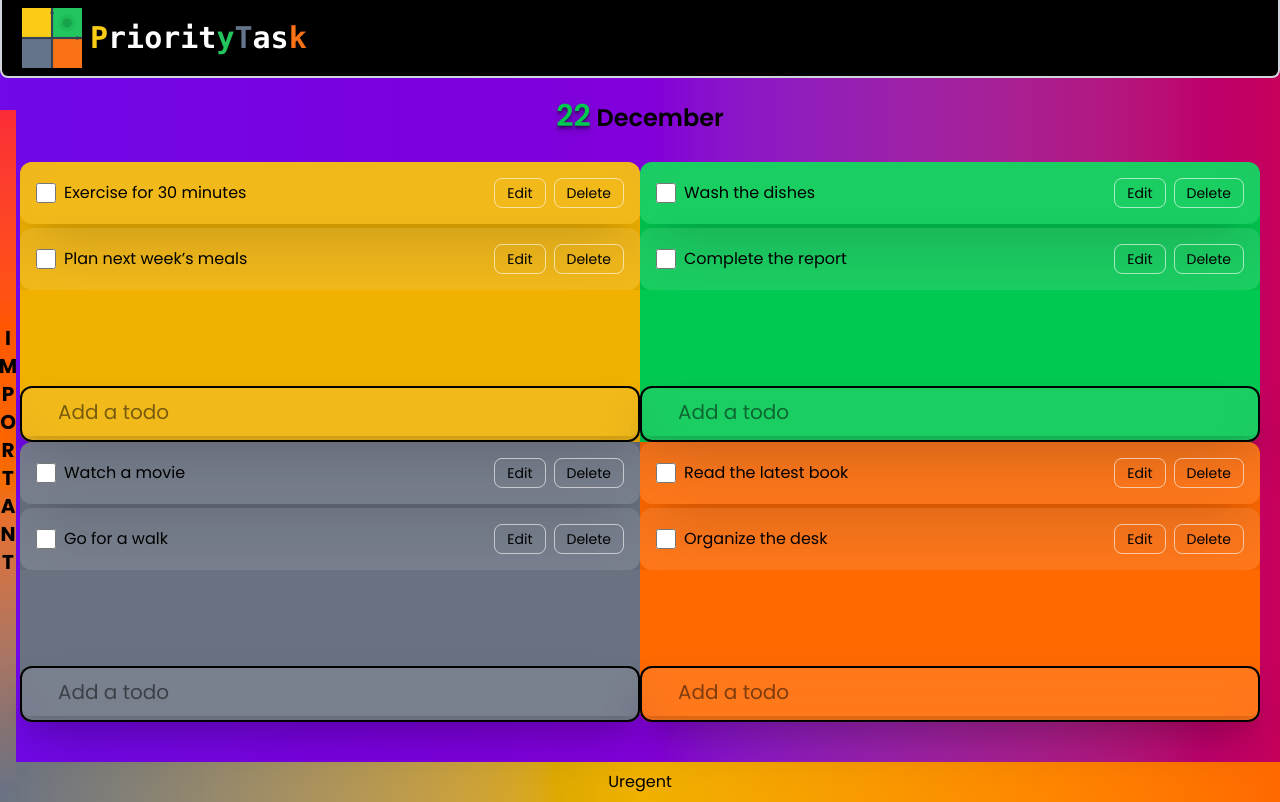
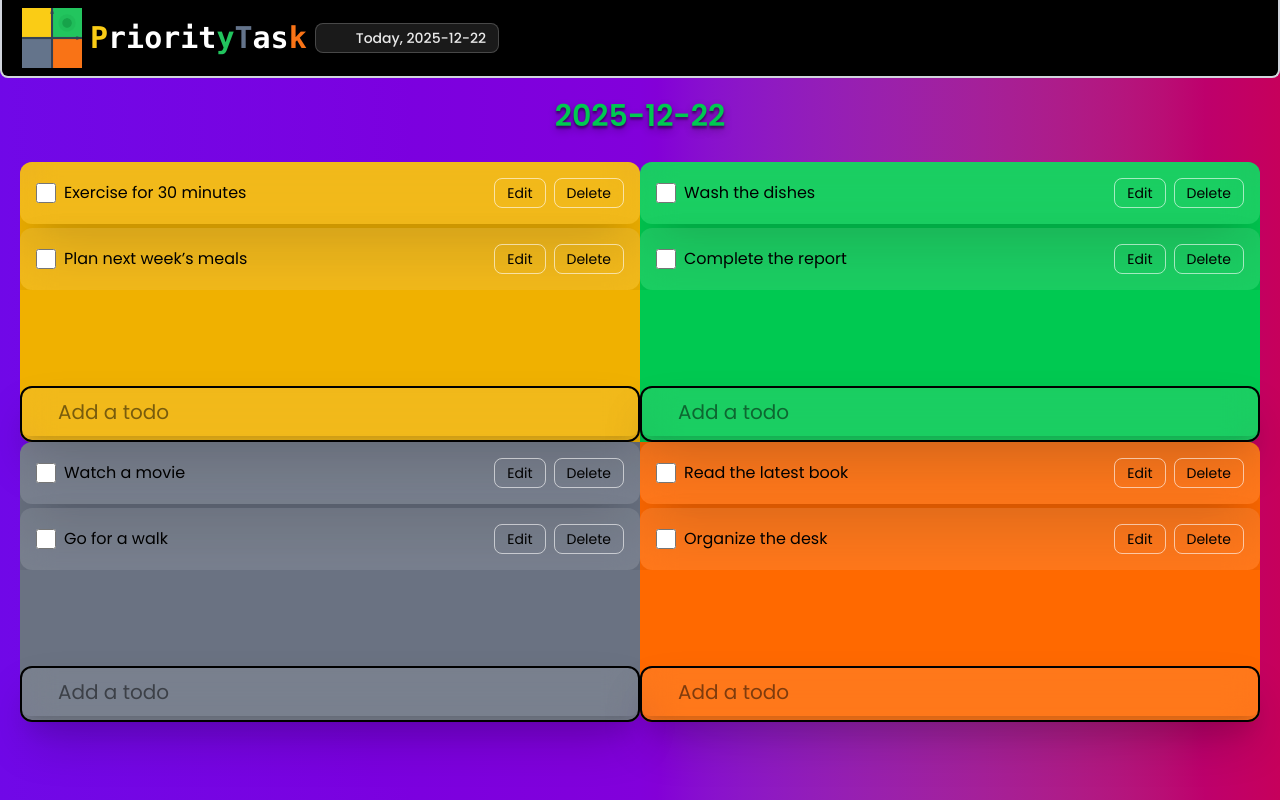
Before and after one commit to SachinyadavAug20/Onedev-PriorityTask, a Next.js app: page / in a window 1280 px wide. Built offline with nearby package versions, Linux system fonts and the light colour scheme.

Commit message:
Restructured the Todos data structure and Added basics of the date wise todo list

```diff
--- a/app/page.jsx
+++ b/app/page.jsx
@@ -5,8 +5,17 @@ import { useState } from 'react';
 import Todo_matrix from '@/components/Todo_matrix';
 
 export default function Home() {
+    const today = new Date();
+    const year = today.getFullYear();
+    const month = String(today.getMonth() + 1).padStart(2, '0');
+    const day = String(today.getDate()).padStart(2, '0');
+    const formattedDate = `${year}-${month}-${day}`;
+    // console.log(formattedDate); // Output: "2025-12-25"
+
     const [mode, setMode] = useState("dark")
     const [Todos, setTodos] = useState({
+        [formattedDate]: {
+
             Imp_Urg: [
                 { id: 1, title: "Wash the dishes", isDone: false },
                 { id: 2, title: "Complete the report", isDone: false }
@@ -23,18 +32,14 @@ export default function Home() {
                 { id: 7, title: "Watch a movie", isDone: false },
                 { id: 8, title: "Go for a walk", isDone: false }
             ]
+        }
     })
     return (
         <>
             <script src="https://cdn.lordicon.com/lordicon.js"></script>
             <div className={mode == "light" ? `w-full h-screen bg-linear-to-r from-violet-300 via-purple-300 to-pink-300` : `w-full h-screen bg-linear-to-r from-violet-700 via-purple-700 to-pink-700`}>
-                <Navbar mode={mode} setMode={setMode} />
-
-                <div className='w-4 text-xl capitalize text-center flex justify-center items-center font-bold z-0 h-[85vh] mt-8 text-wrap absolute bg-linear-to-b to-gray-500 from-red-500 via-orange-500'>I m p o r t a n t</div>
-                <Todo_matrix Todos={Todos} setTodos={setTodos} />
-                <div className='w-full bg-linear-to-r from-gray-500 via-yellow-500 to-orange-500 h-fit py-2 text-center'>
-                    Uregent
-                </div>
+                <Navbar mode={mode} date={formattedDate} setMode={setMode} />
+                <Todo_matrix date1={formattedDate} Todos={Todos} setTodos={setTodos} />
             </div>
         </>
     );
--- a/components/Navbar.jsx
+++ b/components/Navbar.jsx
@@ -1,9 +1,11 @@
 import Link from "next/link"
 
-const Navbar = ({ mode, setMode }) => {
+const Navbar = ({ date, mode, setMode }) => {
     return (
         <div className="">
             <div className={mode == "dark" ? `flex border-t-0 border-2 rounded-t-none border-gray-300 rounded-lg justify-between px-5 bg-black text-white py-2` : `flex justify-between border-t-0 px-5 bg-sky-50 border-2 rounded-t-none border-gray-700 rounded-lg text-black py-2`}>
+                <div className="flex justify-center items-center gap-2">
+
                     <Link href={"./"}>
                         <div className="LOGO_OF_PAGE font-bold text-shadow-lg font-mono text-3xl flex gap-2 justify-center items-center">
                             <img className="w-15" src="./logo.png" alt="Logo" />
@@ -12,14 +14,24 @@ const Navbar = ({ mode, setMode }) => {
                             </div>
                         </div>
                     </Link>
-                <div className="flex items-center gap-2">
+
+                    <div className="my-auto">
+                        <div className="flex items-center gap-2 px-3 py-1 bg-white/10 backdrop-blur-md rounded-lg border border-white/20 shadow-sm">
                             <lord-icon
-                        src="https://cdn.lordicon.com/laobovmg.json"
+                                src="https://cdn.lordicon.com/abgtphux.json"
                                 trigger="hover"
-                         colors="primary:#000000,secondary:#30e849,tertiary:#000000,quaternary:#f24c00,quinary:#f9c9c0"
-                        className="w-13 h-13"
+                                className="w-5 h-5"
+                                colors="primary:#ffffff,secondary:#ffffff"
                             >
                             </lord-icon>
+                            <span className="text-sm font-medium text-white/90">
+                                Today, {date}
+                            </span>
+                        </div>
+                    </div>
+                </div>
+
+                <div className="flex items-center gap-2">
                     <div onClick={() => { mode == "dark" ? setMode("light") : setMode("dark") }} className="MODE_BTN cursor-pointer">
                         {mode == "dark" ?
                             <lord-icon
--- a/components/TodoCard.jsx
+++ b/components/TodoCard.jsx
@@ -1,7 +1,7 @@
 "use client";
 import { useSortable } from "@dnd-kit/sortable"
 import { CSS } from "@dnd-kit/utilities";
-const TodoCard = ({ todo, Todos, setTodos, inputs, setInputs, n, section }) => {
+const TodoCard = ({ todo, date, Todos, setTodos, inputs, setInputs, n, section }) => {
     const {
         attributes,
         listeners,
@@ -24,24 +24,30 @@ const TodoCard = ({ todo, Todos, setTodos, inputs, setInputs, n, section }) => {
                 <input type="checkbox" checked={todo.isDone} onChange={() => {
                     setTodos({
                         ...Todos,
-                        [section]: Todos[section].map((item) =>
-                            item.id === todo.id ? { ...item, isDone: !item.isDone } : item
-                        )
+                        [date]: {
+                            ...Todos[date],
+                            [section]: Todos[date][section].map((item) =>
+                                item.id === todo.id ? { ...item, isDone: !item.isDone } : item
+                            )
+                        }
                     })
-                }} className="w-5 h-5 accent-yellow-600 bg-white/10 border border-white/30 rounded-lg focus:ring-2 focus:ring-white/50 hover:bg-white/20 transition-all duration-200" />
+                }} className="w-5 h-5 accent-green-600 bg-white/10 border border-white/30 rounded-full focus:ring-2 focus:ring-white/50 hover:bg-white/20 transition-all duration-200" />
                 <span className={`text-heading text-base hover:font-bold ${todo.isDone ? 'line-through text-gray-500' : ''}`}>{todo.title}</span>
             </div>
-            <div className="flex space-x-2">
+            <div className="flex  space-x-2">
                 <button onClick={() => {
                     setInputs({ ...inputs, [n]: todo.title })
-                    setTodos({ ...Todos, [section]: Todos[section].filter((i) => { return i.id !== todo.id }) })
-                }} className="bg-transparent border border-white/60 rounded-lg px-3 py-1 text-sm hover:bg-white/30 transition">Edit</button>
+                    setTodos({ ...Todos, [date]: { ...Todos[date], [section]: Todos[date][section].filter((i) => { return i.id !== todo.id }) } })
+                }} className="bg-transparent cursor-pointer border border-white/60 rounded-lg px-3 py-1 text-sm hover:bg-white/30 transition">Edit</button>
                 <button onClick={() => {
                     setTodos({
                         ...Todos,
-                        [section]: Todos[section].filter((item) => item.id !== todo.id)
+                        [date]: {
+                            ...Todos[date],
+                            [section]: Todos[date][section].filter((item) => item.id !== todo.id)
+                        }
                     })
-                }} className="bg-transparent border border-white/60 rounded-lg px-3 py-1 text-sm hover:bg-red-600/40 transition">Delete</button>
+                }} className="bg-transparent border cursor-pointer border-white/60 rounded-lg px-3 py-1 text-sm hover:bg-red-600/40 transition">Delete</button>
             </div>
         </div>
 
--- a/components/Todo_matrix.jsx
+++ b/components/Todo_matrix.jsx
@@ -2,35 +2,67 @@
 import { useState } from "react";
 import TodoQuadrant from "./TodoQuadrant";
 
-const Todo_matrix = ({ Todos, setTodos }) => {
-    const today = new Date();
-    const options = { day: 'numeric', month: 'long', year: 'numeric' };
-    const formattedDate = today.toLocaleDateString('en-US', options);
-    const month = formattedDate.split(" ")[0];
-    const date = formattedDate.split(" ")[1].split(",")[0]
-
+const Todo_matrix = ({ Todos, date1, setTodos }) => {
     const [inputs, setInputs] = useState({ i1: "", i2: "", i3: "", i4: "" })
+    const [currentDate, setCurrentDate] = useState(date1)
 
     return (
         <>
-            <div className="DATE_TODAY text-black flex w-full px-2 py-5 font-semibold text-2xl justify-center items-center text-center">
-                {/* <span>{`${formattedDate}`}</span> */}
-                <span> <span className="text-green-500 text-shadow-lg/30 text-3xl">{date}</span> {month} </span>
+            <div className="flex items-center justify-evenly g-10">
+                <div className="rotate-180 cursor-pointer" onClick={() => {
+
+                    const dateString = currentDate;
+                    const date = new Date(dateString);
+                    date.setDate(date.getDate() - 1);
+                    const newDateString = date.toISOString().split('T')[0];
+                    console.log(newDateString);
+                    setCurrentDate(newDateString)
+
+                }}>
+                    <lord-icon
+                        src="https://cdn.lordicon.com/hsetlwbn.json"
+                        trigger="hover"
+                        className="w-12 h-12 "
+                    >
+                    </lord-icon>
+                </div>
+                <div className="DATE_TODAY text-black flex w-fit px-2 py-5 font-semibold text-2xl justify-center items-center text-center">
+                    {/* <span>{`${formattedDate}`}</span> */}
+                    <span> <span className="text-green-500 text-shadow-lg/30 text-3xl">{currentDate}</span> </span>
+                </div>
+                <div className="cursor-pointer" onClick={() => {
+
+                    const dateString = currentDate;
+                    const date = new Date(dateString);
+                    date.setDate(date.getDate() + 1);
+                    const newDateString = date.toISOString().split('T')[0];
+                    console.log(newDateString);
+                    setCurrentDate(newDateString)
+
+                }}>
+                    <lord-icon
+                        src="https://cdn.lordicon.com/hsetlwbn.json"
+                        trigger="hover"
+                        className="w-12 h-12 "
+                    >
+                    </lord-icon>
+                </div>
             </div>
+
             <div className="grid  w-full grid-cols-2 px-5 pb-10 pt-2 grid-rows-2">
 
                 <div className="bg-yellow-500 border-0 rounded-xl rounded-br-none h-[35vh]">
-                    <TodoQuadrant inputs={inputs} setInputs={setInputs} Todos={Todos} setTodos={setTodos} section='Imp_nUrg' n="i1" />
+                    <TodoQuadrant date={currentDate} inputs={inputs} setInputs={setInputs} Todos={Todos} setTodos={setTodos} section='Imp_nUrg' n="i1" />
                 </div>
 
                 <div className="bg-green-500 border-0 rounded-xl flex flex-col rounded-bl-none justify-between h-[35vh]">
-                    <TodoQuadrant inputs={inputs} setInputs={setInputs} Todos={Todos} setTodos={setTodos} section='Imp_Urg' n="i2" />
+                    <TodoQuadrant date={currentDate} inputs={inputs} setInputs={setInputs} Todos={Todos} setTodos={setTodos} section='Imp_Urg' n="i2" />
                 </div>
                 <div className="bg-gray-500 border-0 rounded-xl flex flex-col rounded-tr-none justify-between h-[35vh]">
-                    <TodoQuadrant inputs={inputs} setInputs={setInputs} Todos={Todos} setTodos={setTodos} section='nImp_nUrg' n="i3" />
+                    <TodoQuadrant date={currentDate} inputs={inputs} setInputs={setInputs} Todos={Todos} setTodos={setTodos} section='nImp_nUrg' n="i3" />
                 </div>
                 <div className="bg-orange-500 border-0 rounded-tl-none rounded-xl flex flex-col justify-between h-[35vh]">
-                    <TodoQuadrant inputs={inputs} setInputs={setInputs} Todos={Todos} setTodos={setTodos} section='nImp_Urg' n="i4" />
+                    <TodoQuadrant date={currentDate} inputs={inputs} setInputs={setInputs} Todos={Todos} setTodos={setTodos} section='nImp_Urg' n="i4" />
                 </div>
 
             </div>
```
Also changed, not shown: components/TodoQuadrant.jsx (+15 -12 lines), Documentations/Screenshots_and_gifs/5.png (added). Lines whose indentation alone changed are shown as unchanged.
